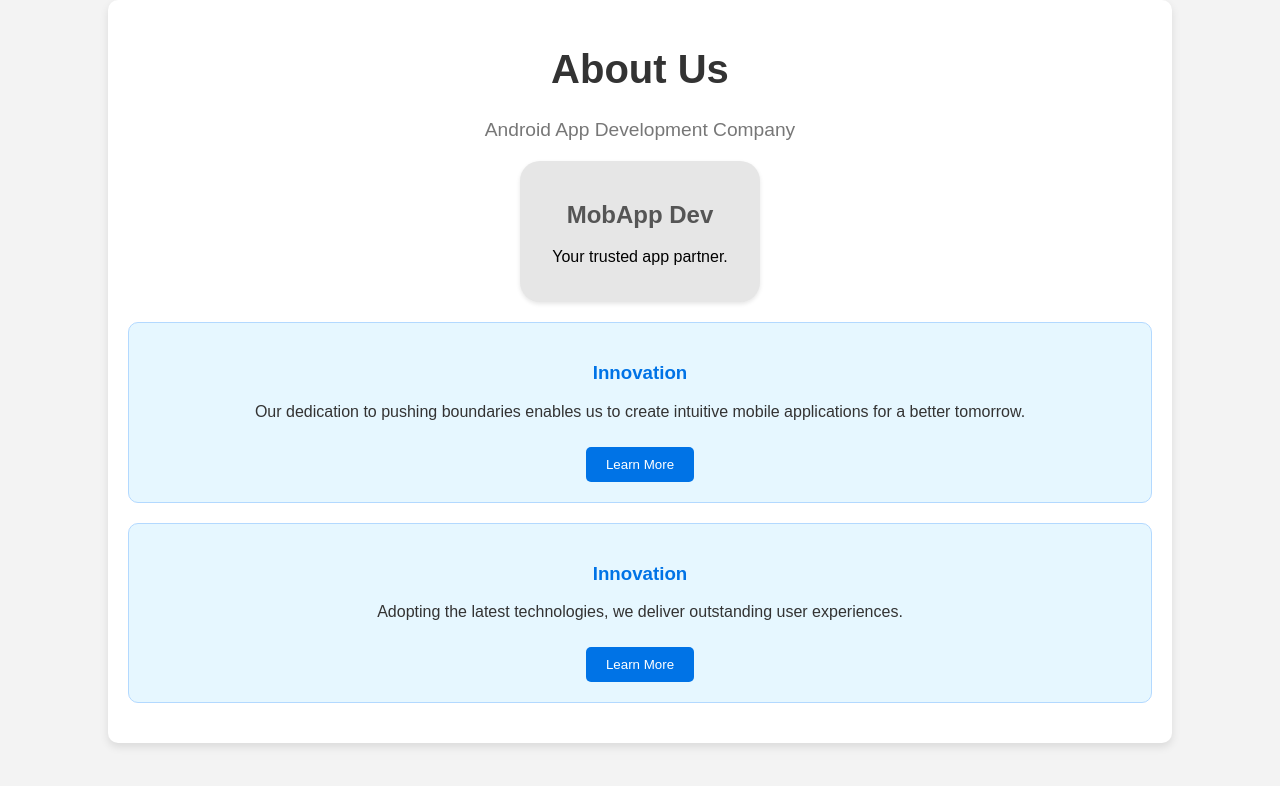
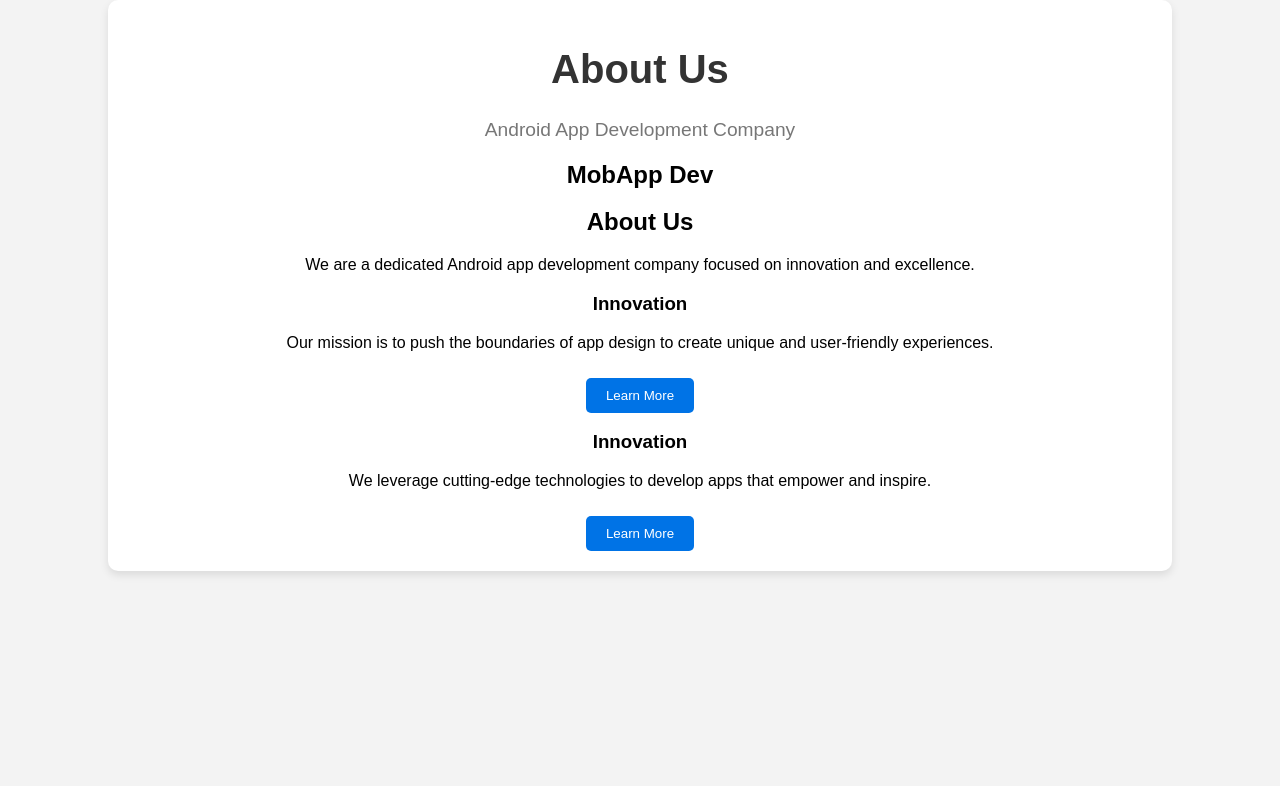
Before and after one commit to sameerapr/mobappdev.github.io, a plain HTML site: page index.html in a window 1280 px wide. Drawn offline with Linux system fonts and the light colour scheme.

Commit message:
Update index.html

```diff
--- a/index.html
+++ b/index.html
@@ -8,25 +8,47 @@
 </head>
 <body>
     <div class="container">
-        <header>
+        <header class="header">
             <h1>About Us</h1>
             <p>Android App Development Company</p>
         </header>
         <main>
-            <div class="phone-mockup">
-                <h2>MobApp Dev</h2>
-                <p>Your trusted app partner.</p>
+            <div class="content">
+                <!-- Phone Mockup Section -->
+                <div class="phone-section">
+                    <div class="phone">
+                        <h2>MobApp Dev</h2>
+                    </div>
+                </div>
+
+                <!-- About Us Section -->
+                <div class="about-section">
+                    <h2>About Us</h2>
+                    <p>
+                        We are a dedicated Android app development company focused on innovation and excellence.
+                    </p>
+                </div>
+
+                <!-- Innovation Section 1 -->
+                <div class="innovation-section">
+                    <div class="icon"></div>
+                    <h3>Innovation</h3>
+                    <p>
+                        Our mission is to push the boundaries of app design to create unique and user-friendly experiences.
+                    </p>
+                    <button>Learn More</button>
+                </div>
+
+                <!-- Innovation Section 2 -->
+                <div class="innovation-section">
+                    <div class="icon"></div>
+                    <h3>Innovation</h3>
+                    <p>
+                        We leverage cutting-edge technologies to develop apps that empower and inspire.
+                    </p>
+                    <button>Learn More</button>
+                </div>
             </div>
-            <section class="info">
-                <h3>Innovation</h3>
-                <p>Our dedication to pushing boundaries enables us to create intuitive mobile applications for a better tomorrow.</p>
-                <button>Learn More</button>
-            </section>
-            <section class="info">
-                <h3>Innovation</h3>
-                <p>Adopting the latest technologies, we deliver outstanding user experiences.</p>
-                <button>Learn More</button>
-            </section>
         </main>
     </div>
 </body>
```
